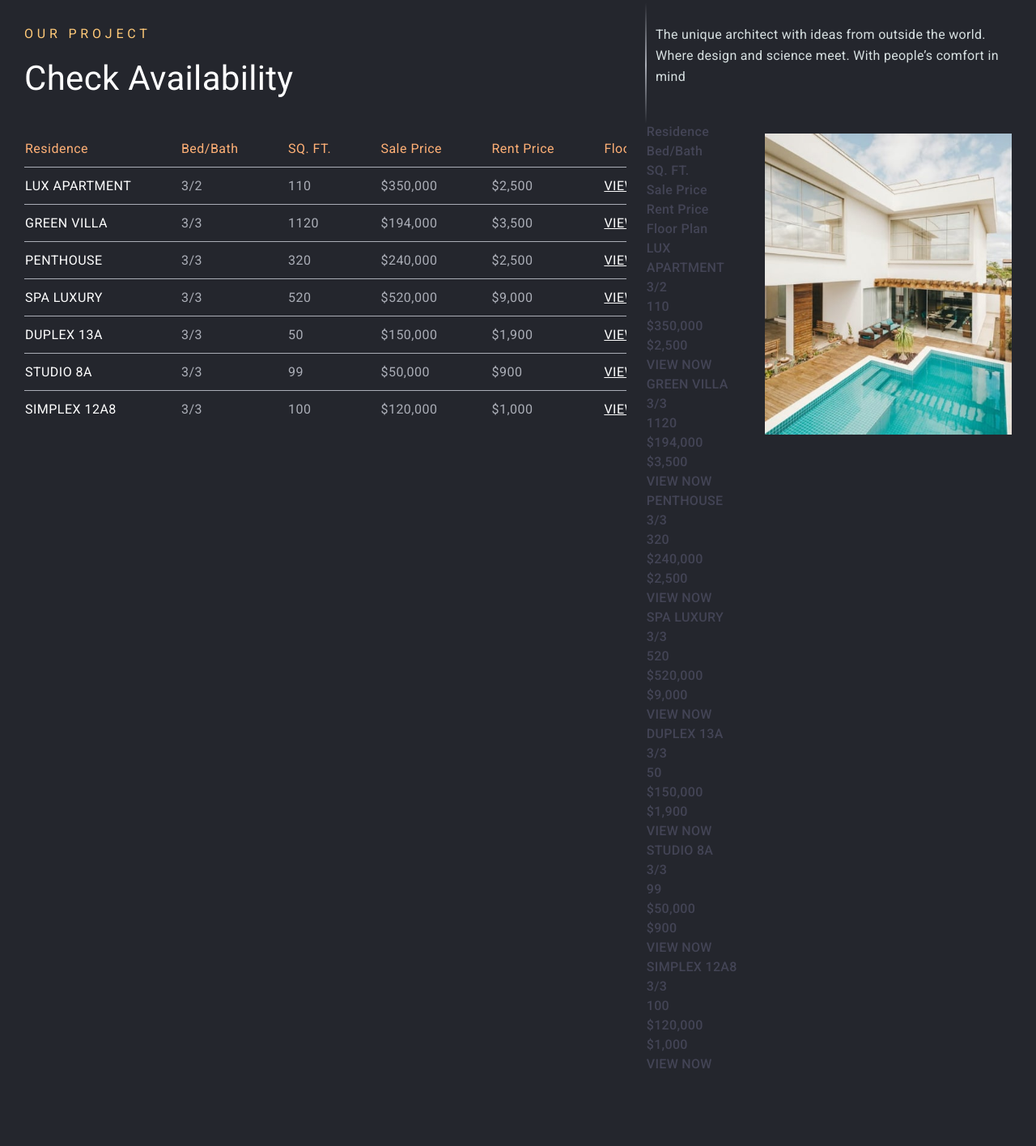
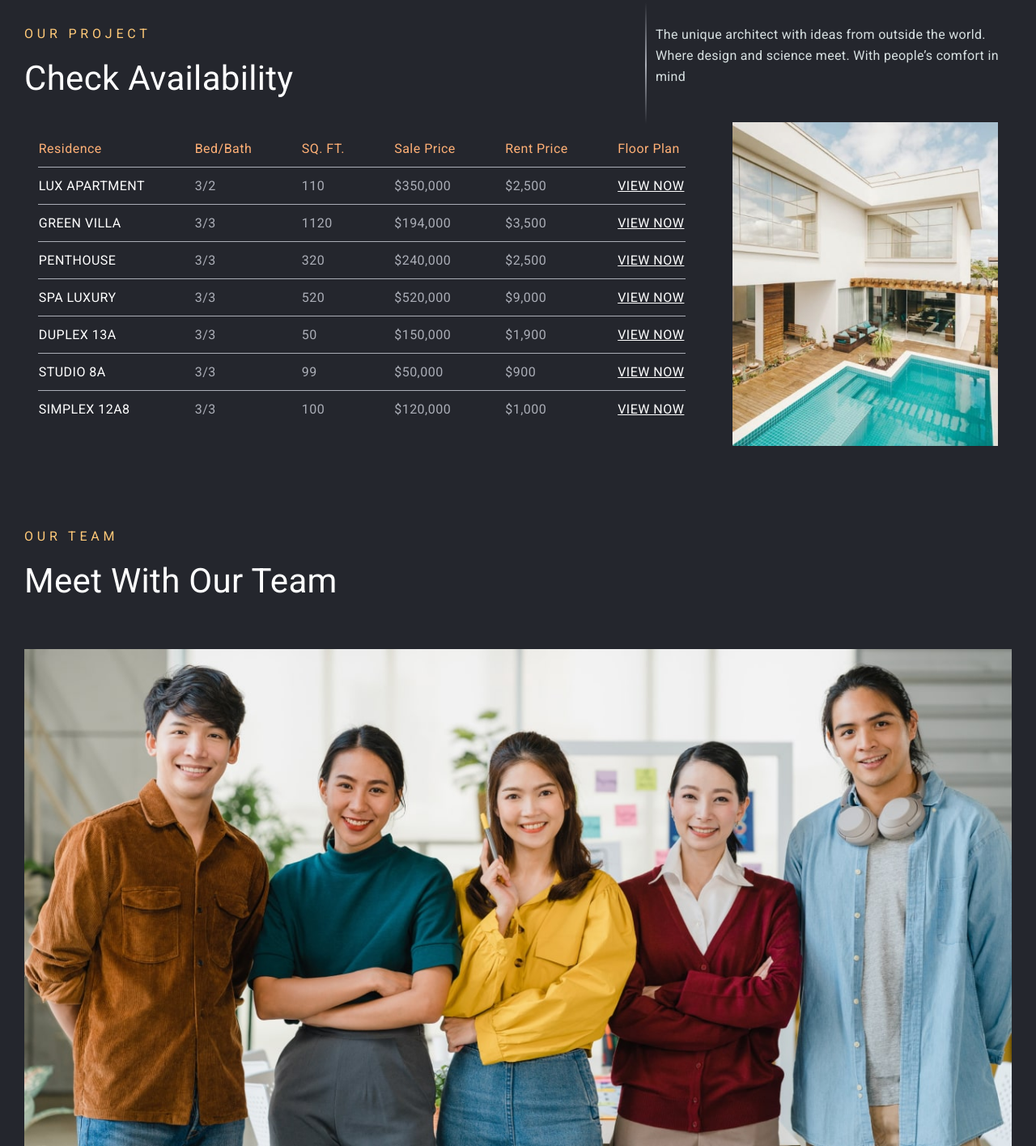
Before and after one commit to Vikto0004/RMC, a website built with Vite: page src/index.html in a window 1280 px wide. Shown: the part 3868-5284 px from the top of the page at 81% size. Built offline with nearby package versions, Linux system fonts and the light colour scheme.

Commit message:
Update avaibility.html

```diff
--- a/src/partials/avaibility.html
+++ b/src/partials/avaibility.html
@@ -82,72 +82,6 @@
           </tr>
         </table>
       </div>
-      <ul>
-        <li class="avaibility-item">
-          <p>Residence</p>
-          <p>Bed/Bath</p>
-          <p>SQ. FT.</p>
-          <p>Sale Price</p>
-          <p>Rent Price</p>
-          <p>Floor Plan</p>
-        </li>
-        <li class="avaibility-item">
-          <p>LUX APARTMENT</p>
-          <p>3/2</p>
-          <p>110</p>
-          <p>$350,000</p>
-          <p>$2,500</p>
-          <p>VIEW NOW</p>
-        </li>
-        <li class="avaibility-item">
-          <p>GREEN VILLA</p>
-          <p>3/3</p>
-          <p>1120</p>
-          <p>$194,000</p>
-          <p>$3,500</p>
-          <p>VIEW NOW</p>
-        </li>
-        <li class="avaibility-item">
-          <p>PENTHOUSE</p>
-          <p>3/3</p>
-          <p>320</p>
-          <p>$240,000</p>
-          <p>$2,500</p>
-          <p>VIEW NOW</p>
-        </li>
-        <li class="avaibility-item">
-          <p>SPA LUXURY</p>
-          <p>3/3</p>
-          <p>520</p>
-          <p>$520,000</p>
-          <p>$9,000</p>
-          <p>VIEW NOW</p>
-        </li>
-        <li class="avaibility-item">
-          <p>DUPLEX 13A</p>
-          <p>3/3</p>
-          <p>50</p>
-          <p>$150,000</p>
-          <p>$1,900</p>
-          <p>VIEW NOW</p>
-        </li>
-        <li class="avaibility-item">
-          <p>STUDIO 8A</p>
-          <p>3/3</p>
-          <p>99</p>
-          <p>$50,000</p>
-          <p>$900</p>
-          <p>VIEW NOW</p>
-        </li>
-        <li class="avaibility-item">
-          <p>SIMPLEX 12A8</p>
-          <p>3/3</p>
-          <p>100</p>
-          <p>$120,000</p>
-          <p>$1,000</p>
-          <p>VIEW NOW</p>
-        </li>
-      </ul>
       <img
         class="avaibility-img"
         srcset="
```
